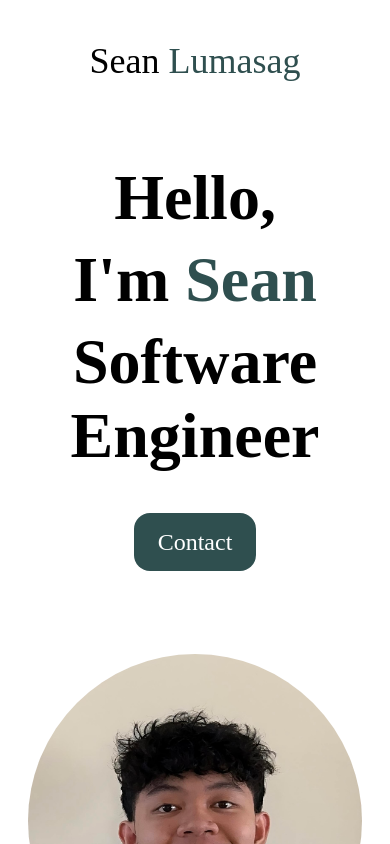
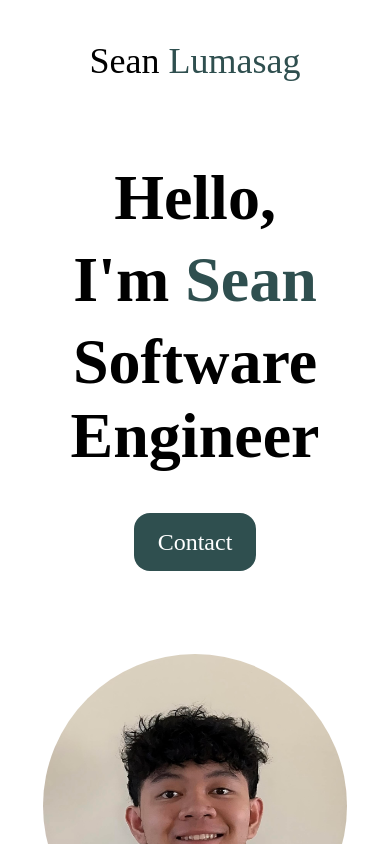
Before and after one commit to seanlumasag/personal-website, a React (Vite) app in the folder frontend/: page / in a window 390 px wide. Shown: the top 844 px of the page. Built offline with nearby package versions, Linux system fonts and the light colour scheme.

Commit message:
Trying 370px mobile width

```diff
--- a/frontend/src/index.css
+++ b/frontend/src/index.css
@@ -283,7 +283,7 @@ img {
 
 @media (max-width: 1150px) {
   :root {
-    --max-width-var: 400px;
+    --max-width-var: 370px;
   }
 
   .navigation .navbar {
```
